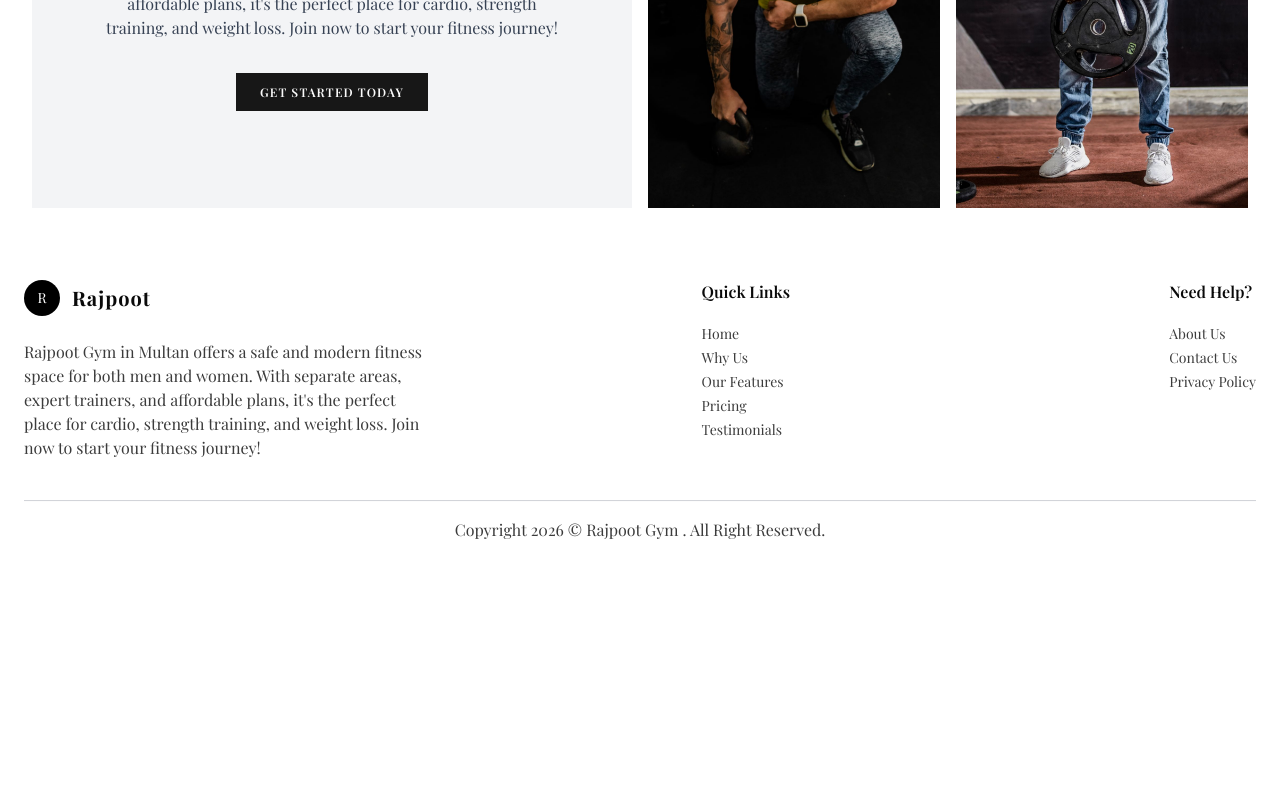
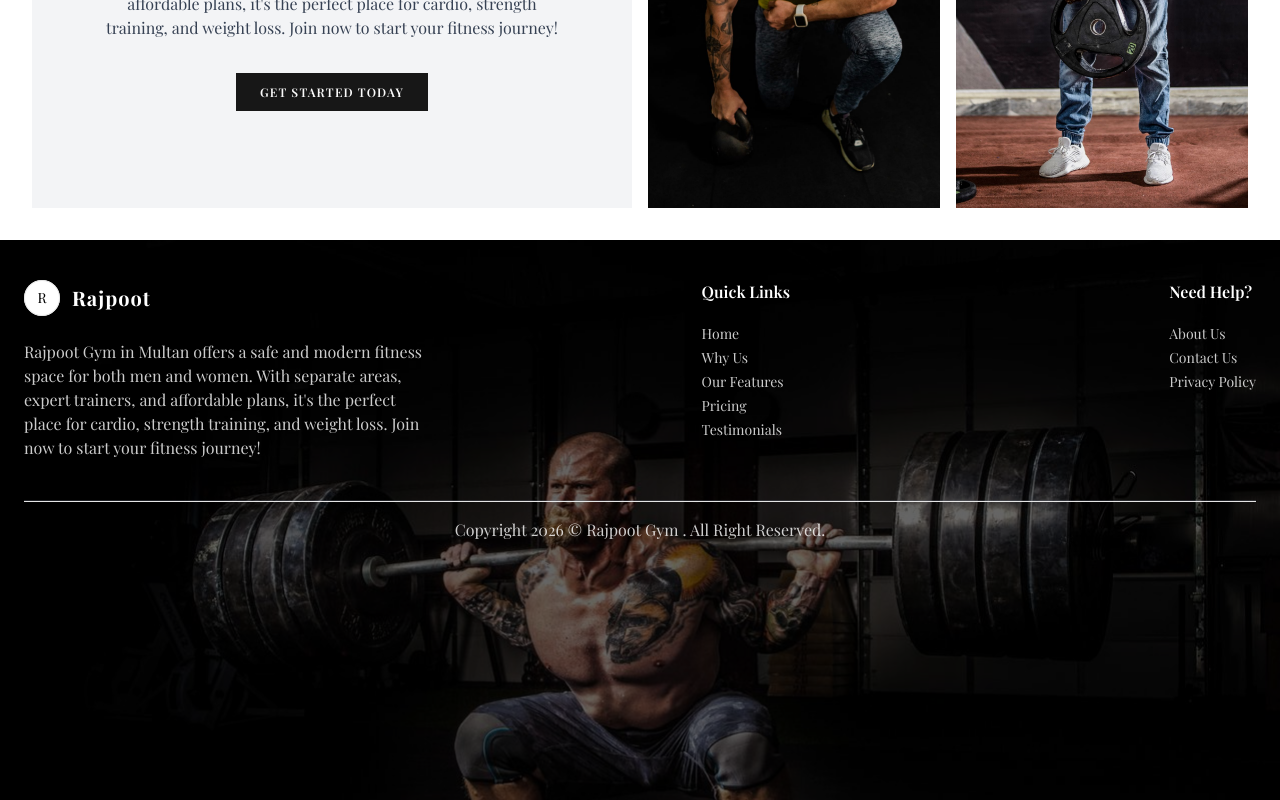
Before and after one commit to abdullah-rajpoot01/gym, a Next.js app: page / in a window 1280 px wide. Shown: the part 4526-5326 px from the top of the page. Before the commit the page ends 5084 px from the top, so only its background shows below. Built offline with nearby package versions, Linux system fonts and the light colour scheme; a web font is replaced by a local one; what tailwind-animations would draw is missing.

Commit message:
bg image addt

```diff
--- a/components/footer-1.tsx
+++ b/components/footer-1.tsx
@@ -41,21 +41,23 @@ const Footer1 = () => {
   ];
 
   return (
-    <div className="px-6 w-full relative text-foreground">
-      <div className="flex flex-col md:flex-row items-start justify-between gap-10 py-10 border-b border-gray-500/30 text-primary-foreground relative! overflow-hidden">
+    <div className="px-6 w-full relative text-white bg-black/90 bg-[url('/gym/pexels-binyaminmellish-17840.jpg')] bg-cover bg-top bg-fixed overflow-hidden min-h-[70vh] ">
+      <div className="absolute inset-0 bg-black/60 z-0" />
+
+      <div className="flex flex-col md:flex-row items-start justify-between gap-10 py-10 border-b border-gray-500/30 text-primary-white relative! overflow-hidden z-10">
         <div className="">
           <a href={`/${createQuery({ gymName, city, phone })}`} className="inline-flex items-center justify-center gap-2  rounded-full ">
             <div className="flex items-center gap-3">
               <Avatar className="size-9">
                 {/* <AvatarImage alt="@shadcn" src="https://github.com/shadcn.png" /> */}
-                <AvatarFallback className="bg-black text-white uppercase">{gymName.charAt(0)}</AvatarFallback>
+                <AvatarFallback className="bg-white text-black uppercase">{gymName.charAt(0)}</AvatarFallback>
               </Avatar>
-              <div className="flex items-center gap-1 font-bold leading-none tracking-wider text-xl text-foreground">
+              <div className="flex items-center gap-1 font-bold leading-none tracking-wider text-xl text-white">
                 {gymName}
               </div>
             </div>
           </a>
-          <p className="max-w-102 mt-6 text-foreground/80">
+          <p className="max-w-102 mt-6 text-white/80">
             {gymName} Gym in {city} offers a safe and modern fitness space for both men and women. With separate areas, expert trainers, and affordable plans, it's the perfect place for cardio, strength training, and weight loss. Join now to start your fitness journey!
           </p>
         </div>
@@ -63,13 +65,13 @@ const Footer1 = () => {
         <div className="flex flex-wrap justify-between w-full md:w-[45%] gap-5">
           {linkSections.map((section, index) => (
             <div key={index}>
-              <h3 className="font-semibold text-base text-foreground md:mb-5 mb-2">
+              <h3 className="font-semibold text-base text-white md:mb-5 mb-2">
                 {section.title}
               </h3>
-              <ul className="text-sm space-y-1 text-foreground">
+              <ul className="text-sm space-y-1 text-white">
                 {section.links.map((link, i) => (
                   <li key={i}>
-                    <Link href={link.url} className="hover:underline transition text-foreground/80">
+                    <Link href={link.url} className="hover:underline transition text-white/80">
                       {link.label}
                     </Link>
                   </li>
@@ -79,7 +81,7 @@ const Footer1 = () => {
           ))}
         </div>
       </div>
-      <p className="py-4 text-center text-sm md:text-base text-foreground/80 border-t border-t-primary-foreground/50">
+      <p className="py-4 text-center text-sm md:text-base text-white/80 border-t border-t-primary-white/50 z-10 relative">
         Copyright 2026 © <Link href={`/${createQuery({ gymName, city, phone })}`}>{gymName} Gym .</Link> All
         Right Reserved.
       </p>
```
